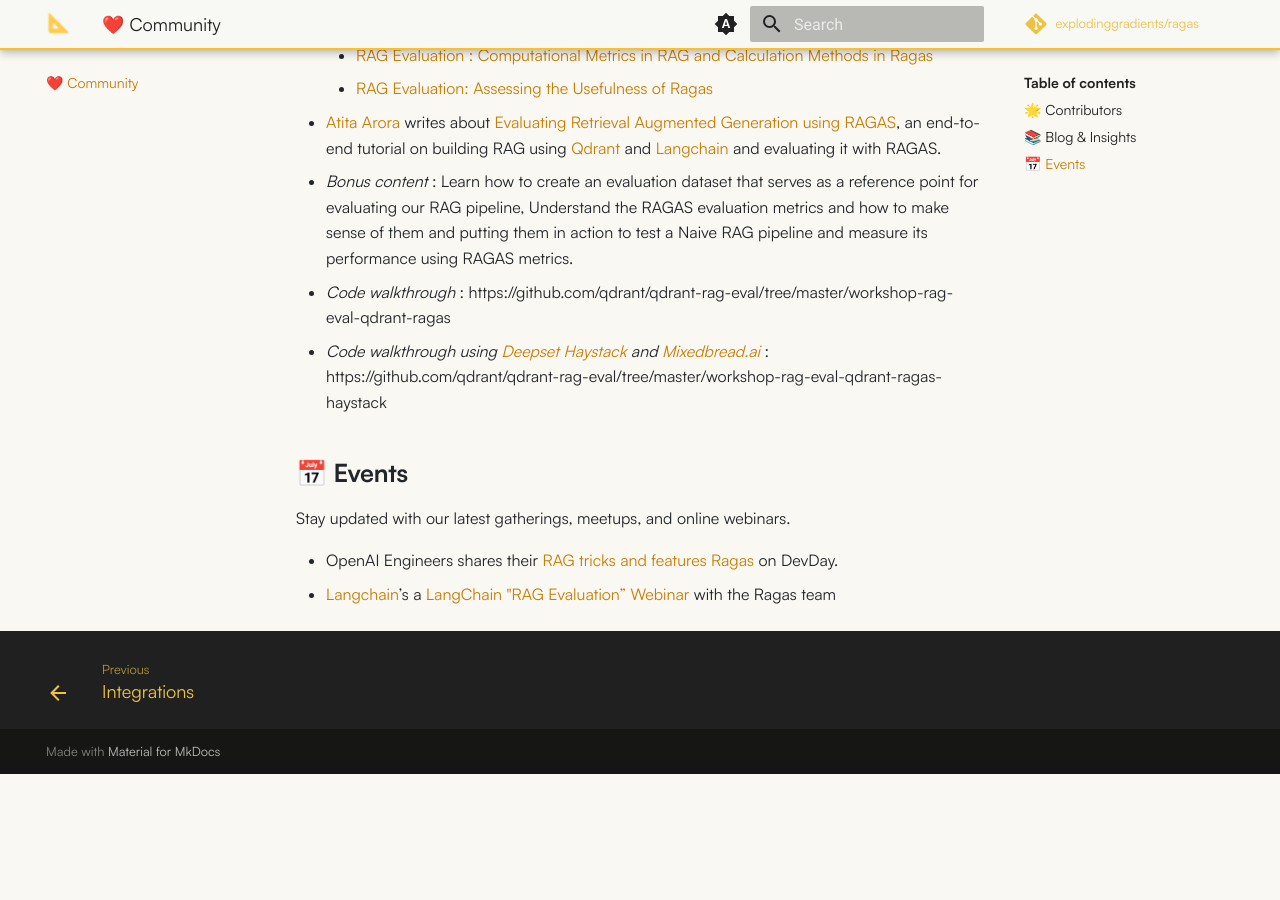
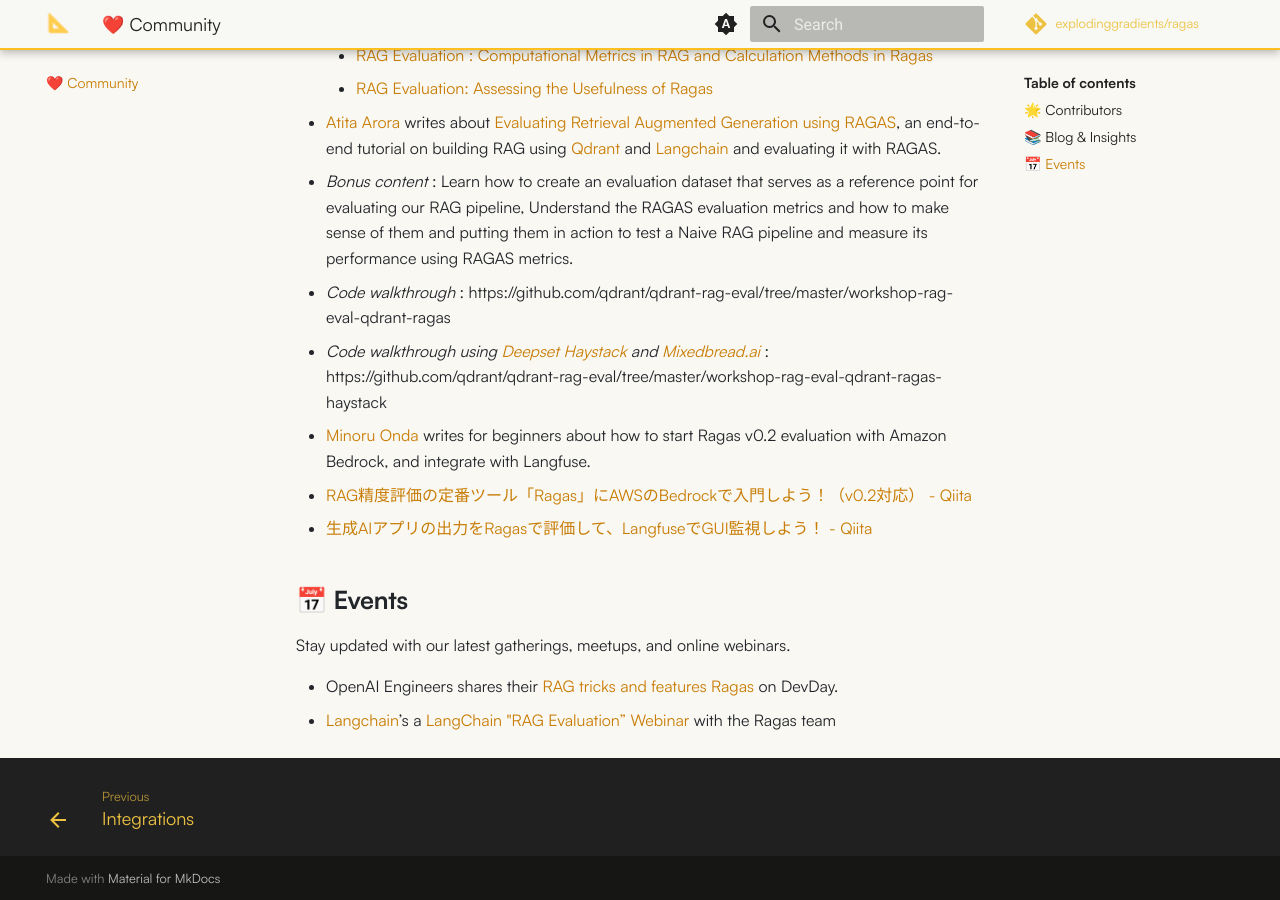
Before and after one commit to explodinggradients/ragas, an MkDocs documentation site: the page built from docs/community/index.md, in a window 1280 px wide and 900 px high, scrolled down 1527 px. Built offline with MkDocs 1.6.1 and Material for MkDocs 9.7.7, drawn with Linux system fonts in a browser that asks for light colours; comment, search, counter and statistics services are not loaded; the version menu is left out; before the commit the page ends 2301 px from its top, so only the background shows below that.

Commit message:
Added community blog posts in Japanese

```diff
--- a/docs/community/index.md
+++ b/docs/community/index.md
@@ -34,6 +34,9 @@
   - *Bonus content* : Learn how to create an evaluation dataset that serves as a reference point for evaluating our RAG pipeline, Understand the RAGAS evaluation metrics and how to make sense of them and putting them in action to test a Naive RAG pipeline and measure its performance using RAGAS metrics.
   - *Code walkthrough* : https://github.com/qdrant/qdrant-rag-eval/tree/master/workshop-rag-eval-qdrant-ragas
   - *Code walkthrough using [Deepset Haystack](https://haystack.deepset.ai/) and [Mixedbread.ai](https://www.mixedbread.ai/)* : https://github.com/qdrant/qdrant-rag-eval/tree/master/workshop-rag-eval-qdrant-ragas-haystack
+- [Minoru Onda](https://x.com/minorun365) writes for beginners about how to start Ragas v0.2 evaluation with Amazon Bedrock, and integrate with Langfuse.
+  - [RAG精度評価の定番ツール「Ragas」にAWSのBedrockで入門しよう！（v0.2対応） - Qiita](https://qiita.com/minorun365/items/2f4e238f8bbc6e393ba5)
+  - [生成AIアプリの出力をRagasで評価して、LangfuseでGUI監視しよう！ - Qiita](https://qiita.com/minorun365/items/70ad2f5a0afaac6e5cb9)
 
 
 ## **📅 Events**
```
